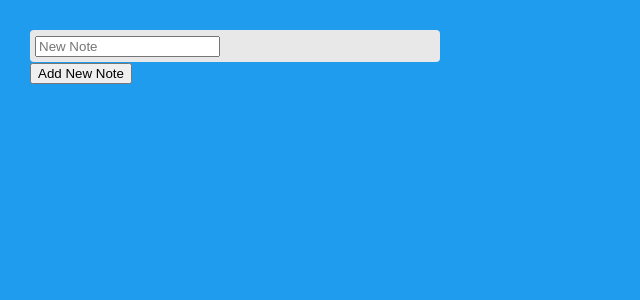
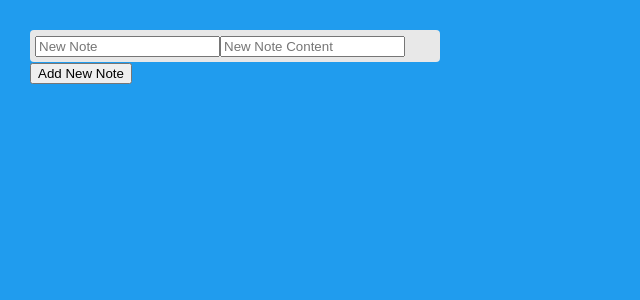
Before and after one commit to otetLopez/ilista, a React (Create React App) app in the folder ilista/: page / in a window 1280 px wide. Shown: the top 300 px of the page, without its empty margins (0-640 px from the left). Built offline with nearby package versions, Linux system fonts and the light colour scheme.

Commit message:
Traversing to pages

```diff
--- a/ilista/src/App.js
+++ b/ilista/src/App.js
@@ -1,7 +1,8 @@
 import React, { useState } from "react";
-// import { createStackNavigator } from '@react-navigation/stack';
+import ReactDOM from "react-dom";
 import "./App.css";
 import "./Note.js";
+import AddNotePage from './PageAddNote.js';
 
 function Todo({ todo, index, completeTodo, removeTodo }) {
   return (
@@ -23,10 +24,12 @@ function TodoForm({ addTodo }) {
   const [title_in, setTitle] = React.useState("");
   const [content_in, setContent] = React.useState("");
 
+  // handle Submit doesn't work when there is one or more input
   const handleSubmit = e => {
+    console.log("Note Submitted");
     e.preventDefault();
     if (!title_in) return;
-    addTodo(title_in);
+    addTodo(title_in, content_in);
     setTitle("");
   };
 
@@ -36,8 +39,17 @@ function TodoForm({ addTodo }) {
         type="text"
         className="input"
         placeholder="New Note"
+        id="title_in"
         value={title_in}
         onChange={e => setTitle(e.target.value)}
+      />
+       <input
+        type="text"
+        className="input"
+        placeholder="New Note Content"
+        id="content_in"
+        value={content_in}
+        onChange={e => setContent(e.target.value)}
       />
     </form>
   );
@@ -45,10 +57,12 @@ function TodoForm({ addTodo }) {
 
 function NoteDetail() {
     console.log("NoteDetail")
-    return (
-      <div className="note-list">
-      </div>
-    );
+    var title = document.getElementById('title_in').value;
+    var content = document.getElementById('content_in').value;
+    console.log(title);
+    console.log(content);
+    const where = document.getElementById("root");
+    ReactDOM.render(<AddNotePage/>, where);
 }
 
 function App() {
@@ -80,6 +94,7 @@ function App() {
             key={index}
             index={index}
             todo={todo}
+            content={todo}
             completeTodo={completeTodo}
             removeTodo={removeTodo}
           />
--- /dev/null
+++ b/ilista/src/PageAddNote.js
@@ -0,0 +1,20 @@
+import React from "react";
+import "./App.css";
+
+
+
+class AddNotePage extends React.Component {
+  render() {
+    return (
+      <div>
+        <h1 id="header">This is Add Page</h1>
+        <h3><i>Press this button to change display one-time</i></h3>
+
+
+      </div>
+    );
+  }
+}
+
+
+export default AddNotePage;
```
